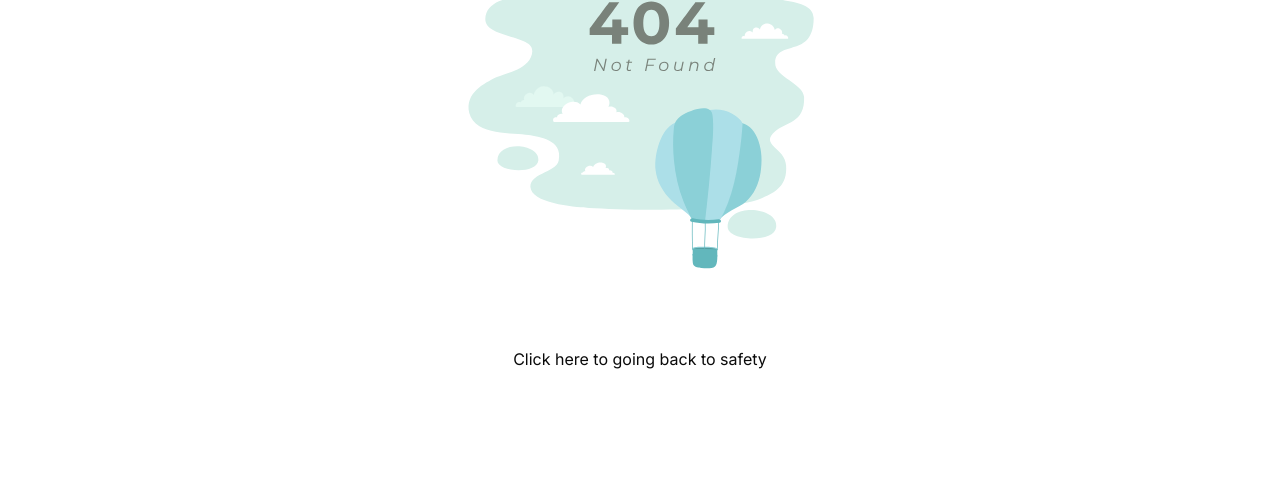
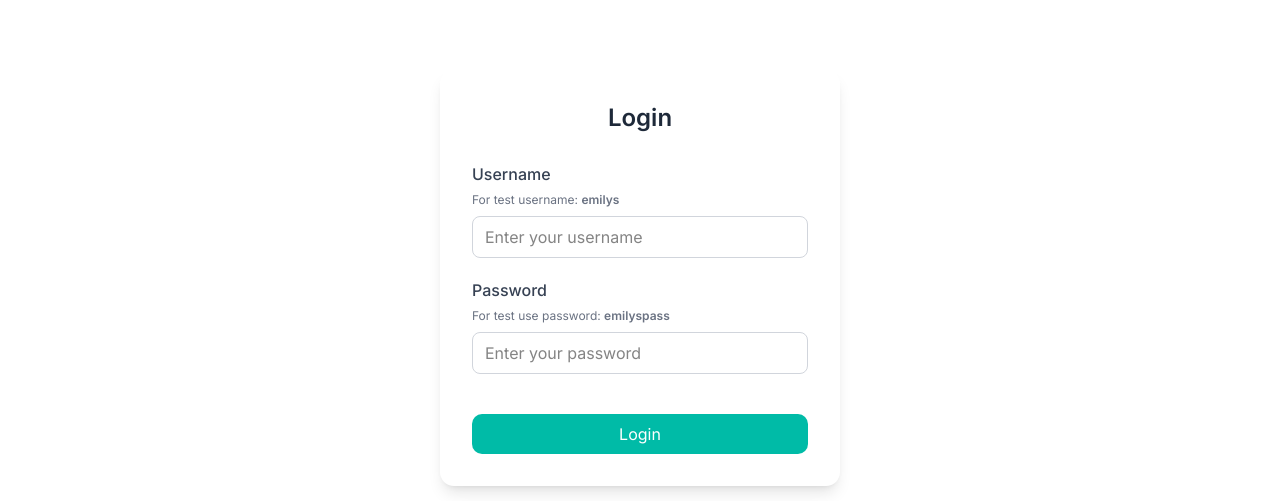
Before and after one commit to Ibrahim-a-bdallah/E-commerce-, a React (Vite) app: page /login in a window 1280 px wide. Shown: the part 299-800 px from the top of the page. Built offline with nearby package versions, Linux system fonts and the light colour scheme; no server answers.

Commit message:
Add login functionality with form validation and notifications

```diff
--- a/package.json
+++ b/package.json
@@ -23,10 +23,12 @@
     "lucide-react": "^0.523.0",
     "react": "^19.1.0",
     "react-dom": "^19.1.0",
+    "react-hook-form": "^7.59.0",
     "react-icons": "^5.5.0",
     "react-redux": "^9.2.0",
     "react-router-dom": "^7.6.2",
     "react-swiper": "^0.1.5",
+    "react-toastify": "^11.0.5",
     "redux": "^5.0.1",
     "redux-persist": "^6.0.0",
     "swiper": "^11.2.8",
--- /dev/null
+++ b/src/pages/Login/Login.jsx
@@ -0,0 +1,95 @@
+import axios from "axios";
+import React from "react";
+import { useForm } from "react-hook-form";
+import { useNavigate } from "react-router-dom";
+import { toast } from "react-toastify";
+import "react-toastify/dist/ReactToastify.css";
+
+const Login = () => {
+  const navigate = useNavigate();
+  const {
+    register,
+    handleSubmit,
+    formState: { errors },
+  } = useForm();
+
+  const onSubmit = async (data) => {
+    try {
+      const response = await axios.post(
+        "https://dummyjson.com/auth/login",
+        data
+      );
+      toast.success("Login successful!");
+      navigate("/");
+      console.log("Login successful:", response.data);
+    } catch (error) {
+      console.error("Error during login:", error);
+      toast.error("Login failed.");
+    }
+  };
+
+  return (
+    <div className="max-w-[400px] mx-auto mt-16 p-8 bg-white rounded-xl shadow-lg mb-12">
+      <h2 className="text-center mb-7 text-2xl font-semibold text-gray-800">
+        Login
+      </h2>
+      <form onSubmit={handleSubmit(onSubmit)}>
+        <div className="mb-5">
+          <label className="block mb-1.5 font-medium text-gray-700">
+            Username
+          </label>
+          <p className="text-xs text-gray-500 mb-2">
+            For test username: <span className="font-semibold">emilys</span>
+          </p>
+          <input
+            type="text"
+            {...register("username", { required: "Username is required" })}
+            className={`w-full px-3 py-2 border rounded-md text-base outline-none transition-colors ${
+              errors.username
+                ? "border-red-500 focus:border-red-500"
+                : "border-gray-300 focus:border-teal-500"
+            }`}
+            placeholder="Enter your username"
+          />
+          {errors.username && (
+            <span className="text-red-500 text-sm">
+              {errors.username.message}
+            </span>
+          )}
+        </div>
+        <div className="mb-6">
+          <label className="block mb-1.5 font-medium text-gray-700">
+            Password
+          </label>
+          <p className="text-xs text-gray-500 mb-2">
+            For test use password:{" "}
+            <span className="font-semibold">emilyspass</span>
+          </p>
+          <input
+            type="password"
+            {...register("password", { required: "Password is required" })}
+            className={`w-full px-3 py-2 border rounded-md text-base outline-none transition-colors ${
+              errors.password
+                ? "border-red-500 focus:border-red-500"
+                : "border-gray-300 focus:border-teal-500"
+            }`}
+            placeholder="Enter your password"
+          />
+          {errors.password && (
+            <span className="text-red-500 text-sm">
+              {errors.password.message}
+            </span>
+          )}
+        </div>
+        <button
+          type="submit"
+          className="w-full bg-teal-500 hover:bg-teal-600 text-white py-2 rounded-lg mt-4 transition-colors disabled:opacity-60"
+        >
+          Login
+        </button>
+      </form>
+    </div>
+  );
+};
+
+export default Login;
--- a/src/routing/AppRoutes.jsx
+++ b/src/routing/AppRoutes.jsx
@@ -1,23 +1,22 @@
-import { RouterProvider,createBrowserRouter } from "react-router-dom"
-
+import { RouterProvider, createBrowserRouter } from "react-router-dom";
+import { ToastContainer } from "react-toastify";
 import { lazy } from "react";
 
 // mainLayout
-const MainLayout = lazy(()=> import ("../layout/MainLayout"))
+const MainLayout = lazy(() => import("../layout/MainLayout"));
 // pages
-const Home = lazy(() => import("../pages/home/Home"))
-const Blog = lazy(() => import("../pages/Blog/BlogPage"))
-const CheckOut = lazy(() => import("../pages/Checkout"))
-const Contect = lazy(() => import("../pages/contact/Contact"))
-const About = lazy(() => import("../pages/About/AboutUs"))
-const Shop = lazy(() => import("../pages/Shop"))
-const Cart = lazy(() => import("../pages/Cart/Cart"))
-const Category = lazy(() => import("../pages/catogaries/[catogary]/index"))
+const Home = lazy(() => import("../pages/home/Home"));
+const Blog = lazy(() => import("../pages/Blog/BlogPage"));
+const CheckOut = lazy(() => import("../pages/Checkout"));
+const Contect = lazy(() => import("../pages/contact/Contact"));
+const About = lazy(() => import("../pages/About/AboutUs"));
+const Shop = lazy(() => import("../pages/Shop"));
+const Cart = lazy(() => import("../pages/Cart/Cart"));
+const Category = lazy(() => import("../pages/catogaries/[catogary]/index"));
+const Login = lazy(() => import("../pages/Login/Login"));
 
 import Error from "../pages/Error";
 import LoadingSpinner from "../components/feedback/lottieHandler/SuspenseHandler";
-
-
 
 const router = createBrowserRouter([
   {
@@ -26,59 +25,57 @@ const router = createBrowserRouter([
       <LoadingSpinner type="loading">
         <MainLayout />
       </LoadingSpinner>
-
-    )
-    ,
+    ),
     errorElement: <Error />,
     children: [
       {
         index: true,
-        element:
-        <LoadingSpinner>
-          <Home />
-        </LoadingSpinner>
-        ,
+        element: (
+          <LoadingSpinner>
+            <Home />
+          </LoadingSpinner>
+        ),
       },
       {
         path: "blog",
-        element:
-        <Blog/>
+        element: <Blog />,
       },
       {
         path: "about",
-        element:
-          <About />
+        element: <About />,
       },
       {
         path: "contact",
-        element:
-            <Contect />
+        element: <Contect />,
       },
       {
         path: "checkout",
-        element:
-          <CheckOut />
+        element: <CheckOut />,
       },
       {
         path: "shop",
-        element:
-          <Shop />
+        element: <Shop />,
       },
       {
         path: "category/:category",
-        element:
-          <Category />
+        element: <Category />,
       },
       {
         path: "cart",
-        element:
-          <Cart />
+        element: <Cart />,
+      },
+      {
+        path: "login",
+        element: <Login />,
       },
     ],
   },
-])
-  ;
-
+]);
 export const AppRoutes = () => {
-  return <RouterProvider router={router} />;
+  return (
+    <>
+      <ToastContainer />
+      <RouterProvider router={router} />
+    </>
+  );
 };
```
Also changed, not shown: src/components/Header.jsx (+52 -15 lines), 1 other file (tests, documents, lock files or other folders).
